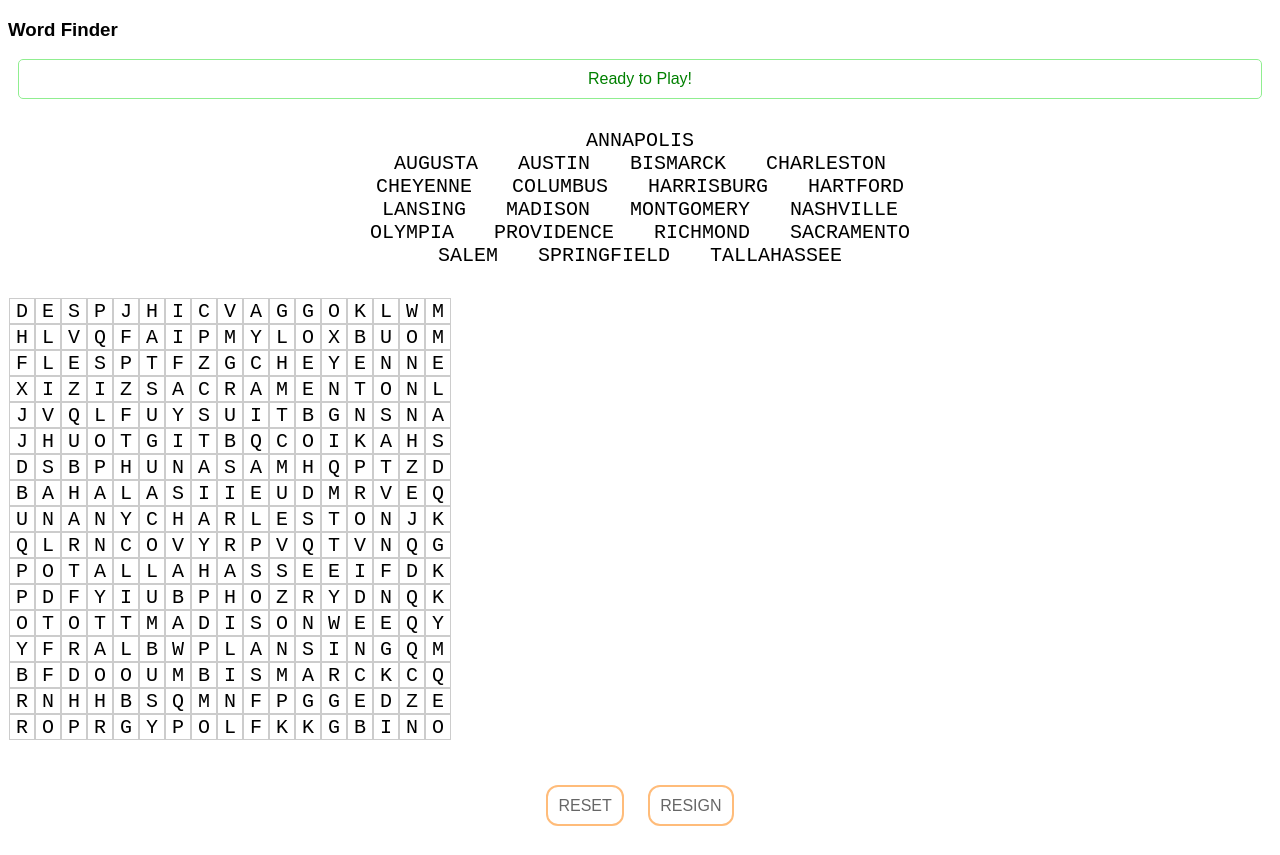
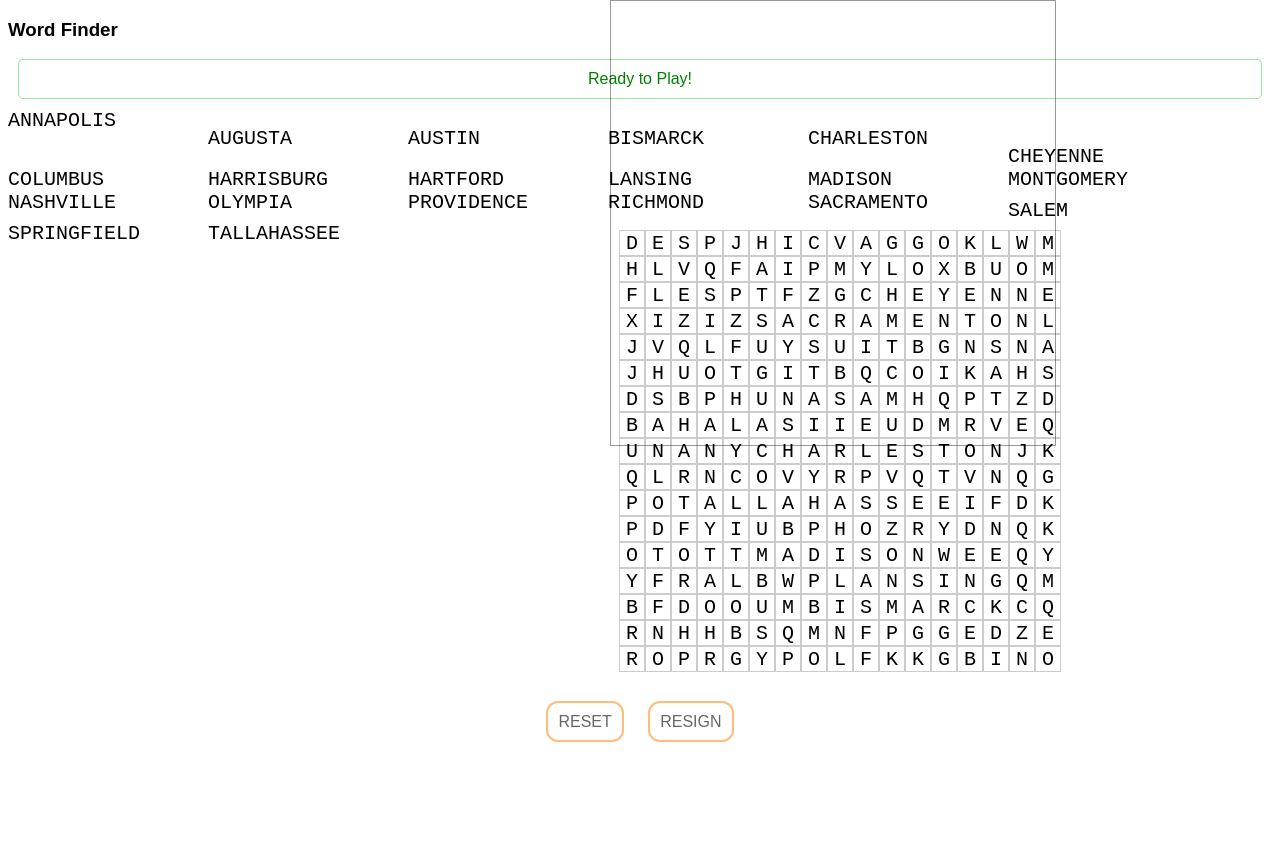
Before and after one commit to dmgig/find-a-word, a plain HTML site: page index.html in a window 1280 px wide. After the commit the page ends 800 px from the top, so only its background shows below. Drawn offline with nearby package versions, Linux system fonts and the light colour scheme.

Commit message:
make wordlist a ul

```diff
--- a/style.css
+++ b/style.css
@@ -28,6 +28,7 @@ a.btn:hover{
                                   not supported by any browser */
 }
 
+.clear{ clear:both; }
 
 #results{
   margin:10px;
@@ -49,13 +50,30 @@ a.btn:hover{
   color:darkRed;
 }
 
+#wordlist-container{
+  position:relative;
+  margin-bottom:30px;
+}
+
+#wordlist-subcontainer{
+  margin:0 auto;
+  width:800px;
+}
+
 #wordlist{
-  margin:30px;
+  list-style-type: none;
+  margin:0;
+  padding:0;
+}
+
+#wordlist li{
+  display: inline;
   text-align:center;
 }
 
 #wordlist .word{
-  padding:20px;
+  float:left;
+  width:200px;
   font-family:monospace;
   font-size:20px;
 }
@@ -63,6 +81,7 @@ a.btn:hover{
 /** Canvas */
 
 #gamecanvas{
+  border:1px solid black;
   position:absolute;
   z-index:1;
   opacity:.4;
@@ -71,15 +90,18 @@ a.btn:hover{
 /** Gameboard */
 
 #gameboard-container{
+  margin-bottom:30px;
+}
+
+#gameboard-subcontainer{
   position:relative;
-  height:460px;
 }
 
 #gameboard{
-  position:absolute;
   z-index:2;
   font-family:monospace;
   font-size:20px;
+  margin: 0 auto;
 }
 
 #gameboard td{
```
